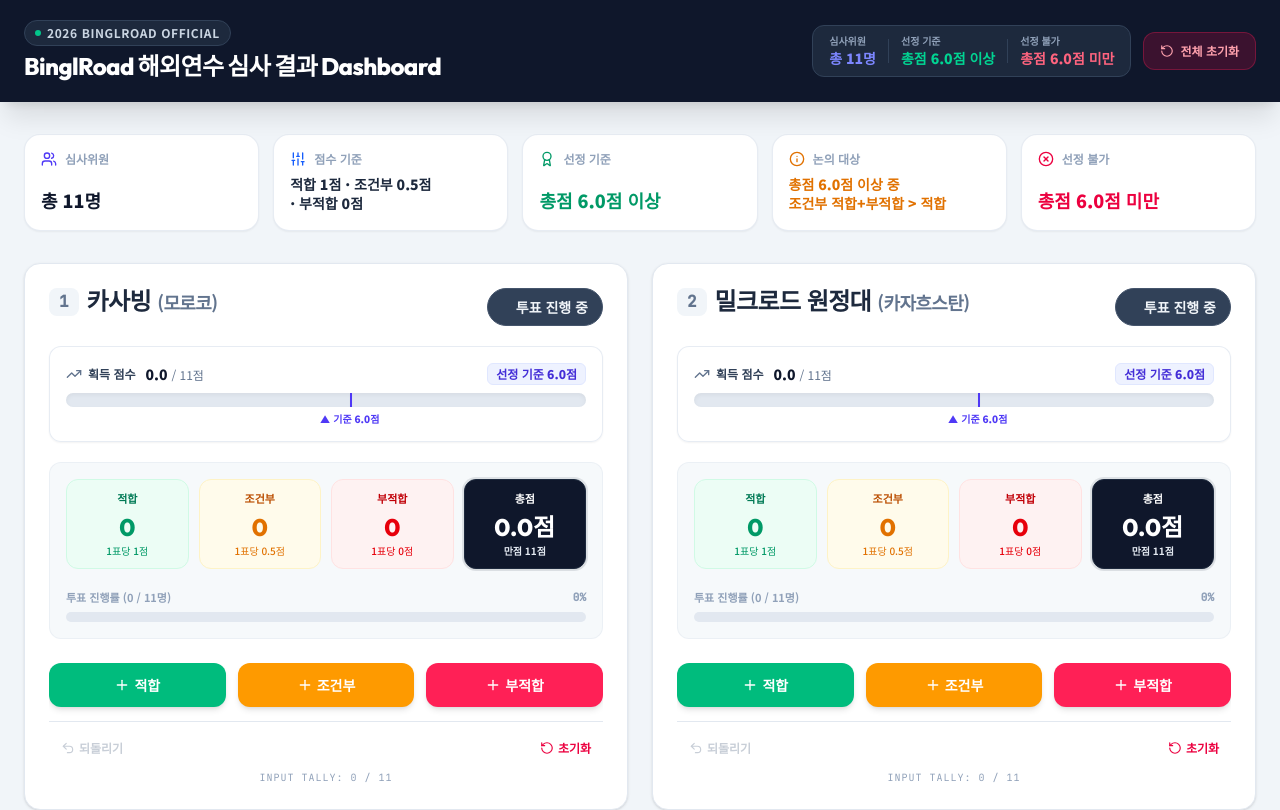
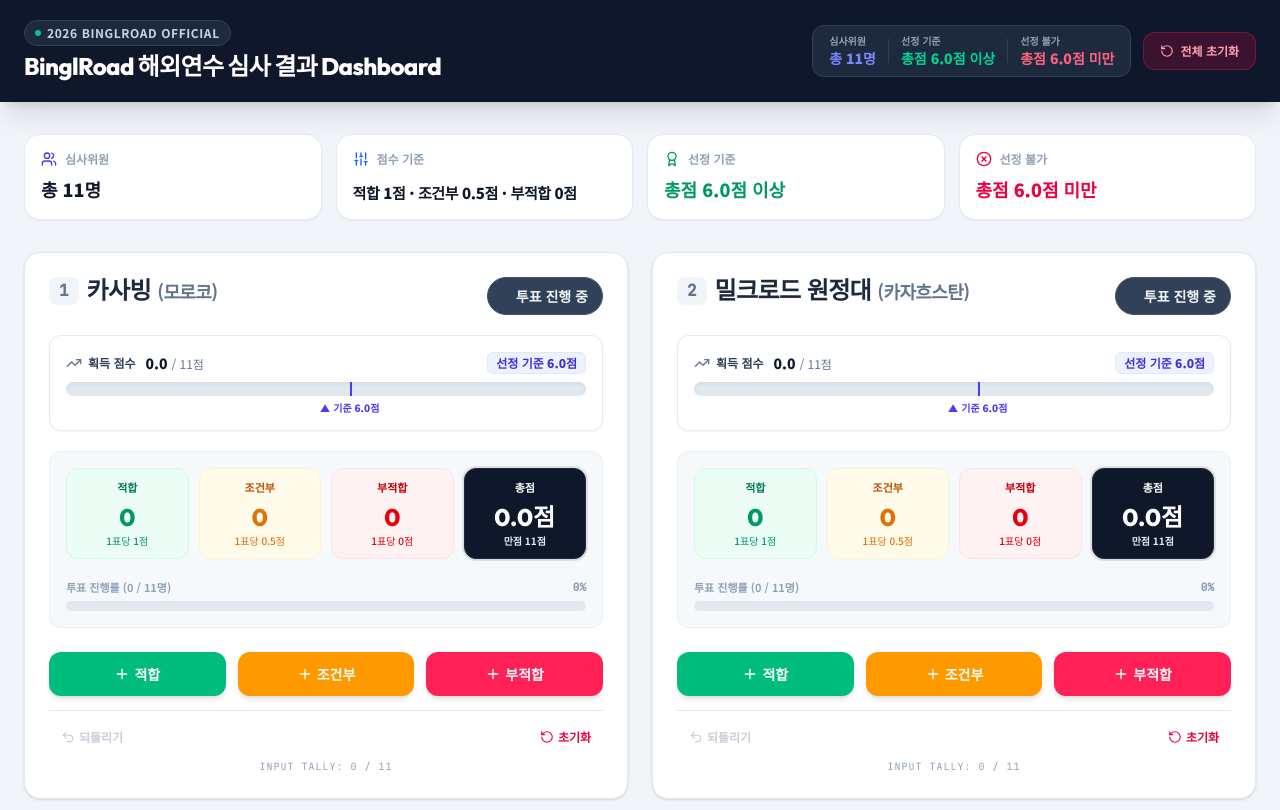
Before and after one commit to nanbini96/binglroad-vote, a React (Vite) app: page / in a window 1280 px wide. Shown: the top 810 px of the page. Built offline with nearby package versions, Linux system fonts and the light colour scheme.

Commit message:
refactor: simplify team selection criteria
Removed "discussion" status and streamlined toast notifications to focus on clear pass/fail results for the selection process.

```diff
--- a/src/App.tsx
+++ b/src/App.tsx
@@ -178,9 +178,7 @@
         if (newTotal === TOTAL_JUDGES) {
           const finalScore = calculateScore(updatedVotes);
           if (finalScore < PASS_SCORE_THRESHOLD) {
-            showToast(`❌ [선정 불가] ${team.name} 팀의 총점이 ${finalScore.toFixed(1)}점으로 선정 기준(6.0점)에 미달하였습니다.`, 'error');
-          } else if (updatedVotes.conditional + updatedVotes.unsuitable > updatedVotes.suitable) {
-            showToast(`⚠️ [논의 대상] ${team.name} 팀은 조건부 적합 및 부적합 의견이 적합 의견보다 많아 심사위원 논의가 필요합니다.`, 'info');
+            showToast(`❌ [선정 불가] ${team.name} 팀 (총점 ${finalScore.toFixed(1)}점)`, 'error');
           } else {
             showToast(`🎉 [선정 확정] ${team.name} 팀이 총점 ${finalScore.toFixed(1)}점으로 연수팀으로 최종 선정되었습니다!`, 'success');
           }
@@ -272,38 +270,26 @@
       };
     }
 
-    // 1. 총점이 6.0점 미만인 경우 -> 「선정 불가」
-    if (score < PASS_SCORE_THRESHOLD) {
+    // 1. 총점이 6.0점 이상인 경우 -> 「연수팀 선정」
+    if (score >= PASS_SCORE_THRESHOLD) {
       return {
-        status: 'REJECTED' as const,
-        text: '선정 불가',
-        badgeClass: 'bg-rose-500 text-white shadow-md font-extrabold',
-        cardClass: 'border-3 border-rose-500 bg-rose-50/70 shadow-[0_0_20px_rgba(244,63,94,0.15)] transition-all duration-300',
-        color: 'rose',
-        progressColor: 'bg-rose-500'
+        status: 'SELECTED' as const,
+        text: '연수팀 선정',
+        badgeClass: 'bg-emerald-500 text-white shadow-md font-extrabold',
+        cardClass: 'border-3 border-emerald-500 bg-emerald-50/70 shadow-[0_0_20px_rgba(16,185,129,0.2)] transition-all duration-300',
+        color: 'emerald',
+        progressColor: 'bg-emerald-500'
       };
     }
 
-    // 2. 총점이 6.0점 이상이면서, 조건부 적합과 부적합의 합계가 적합 표 수보다 많은 경우 -> 「심사위원 논의 대상」
-    if (votes.conditional + votes.unsuitable > votes.suitable) {
-      return {
-        status: 'DISCUSS' as const,
-        text: '심사위원 논의 대상',
-        badgeClass: 'bg-amber-500 text-white shadow-md font-extrabold',
-        cardClass: 'border-3 border-amber-500 bg-amber-50/70 shadow-[0_0_20px_rgba(245,158,11,0.2)] transition-all duration-300',
-        color: 'amber',
-        progressColor: 'bg-amber-500'
-      };
-    }
-
-    // 3. 총점이 6.0점 이상이면서, 적합 표 수가 조건부 적합과 부적합의 합계보다 많거나 같은 경우 -> 「연수팀 선정」
+    // 2. 총점이 6.0점 미만인 경우 -> 「선정 불가」
     return {
-      status: 'SELECTED' as const,
-      text: '연수팀 선정',
-      badgeClass: 'bg-emerald-500 text-white shadow-md font-extrabold',
-      cardClass: 'border-3 border-emerald-500 bg-emerald-50/70 shadow-[0_0_20px_rgba(16,185,129,0.2)] transition-all duration-300',
-      color: 'emerald',
-      progressColor: 'bg-emerald-500'
+      status: 'REJECTED' as const,
+      text: '선정 불가',
+      badgeClass: 'bg-rose-500 text-white shadow-md font-extrabold',
+      cardClass: 'border-3 border-rose-500 bg-rose-50/70 shadow-[0_0_20px_rgba(244,63,94,0.15)] transition-all duration-300',
+      color: 'rose',
+      progressColor: 'bg-rose-500'
     };
   };
 
@@ -366,8 +352,8 @@
       {/* 2. 대시보드 규정 가이드 영역 */}
       <main className="max-w-7xl mx-auto px-6 pt-8 flex-1 w-full">
 
-        {/* 상단 통합 안내 현황판 (5개 카드로 가시성 극대화) */}
-        <section className="grid grid-cols-2 md:grid-cols-5 gap-3.5 mb-8">
+        {/* 상단 통합 안내 현황판 (4개 카드로 가시성 극대화) */}
+        <section className="grid grid-cols-2 sm:grid-cols-4 gap-3.5 mb-8">
 
           {/* 1. 심사위원 */}
           <div className="bg-white p-4 rounded-2xl border border-slate-200/80 shadow-xs flex flex-col justify-between">
@@ -384,8 +370,8 @@
               <Sliders className="w-4 h-4 text-blue-600" />
               <span className="text-xs font-bold text-slate-400 uppercase">점수 기준</span>
             </div>
-            <h3 className="text-xs sm:text-sm font-extrabold text-slate-800 leading-snug">
-              적합 1점 · 조건부 0.5점<br />· 부적합 0점
+            <h3 className="text-[11px] min-[380px]:text-xs sm:text-[13px] md:text-sm lg:text-[15px] font-black text-slate-900 whitespace-nowrap tracking-tight">
+              적합 1점 · 조건부 0.5점 · 부적합 0점
             </h3>
           </div>
 
@@ -398,19 +384,8 @@
             <h3 className="text-lg font-black text-emerald-600">총점 6.0점 이상</h3>
           </div>
 
-          {/* 4. 논의 대상 */}
+          {/* 4. 선정 불가 */}
           <div className="bg-white p-4 rounded-2xl border border-slate-200/80 shadow-xs flex flex-col justify-between">
-            <div className="flex items-center gap-2 text-slate-500 mb-2">
-              <Info className="w-4 h-4 text-amber-600" />
-              <span className="text-xs font-bold text-slate-400 uppercase">논의 대상</span>
-            </div>
-            <h3 className="text-xs sm:text-sm font-black text-amber-600 leading-snug">
-              총점 6.0점 이상 중<br />조건부 적합+부적합 &gt; 적합
-            </h3>
-          </div>
-
-          {/* 5. 선정 불가 */}
-          <div className="col-span-2 md:col-span-1 bg-white p-4 rounded-2xl border border-slate-200/80 shadow-xs flex flex-col justify-between">
             <div className="flex items-center gap-2 text-slate-500 mb-2">
               <XCircle className="w-4 h-4 text-rose-600" />
               <span className="text-xs font-bold text-slate-400 uppercase">선정 불가</span>
@@ -470,28 +445,11 @@
                       className={`px-3.5 py-2 rounded-full text-xs sm:text-sm font-black flex items-center gap-1.5 shrink-0 ${decision.badgeClass}`}
                     >
                       {decision.status === 'SELECTED' && <Sparkles className="w-4 h-4 text-white" />}
-                      {decision.status === 'REJECTED' && <XCircle className="w-4 h-4" />}
-                      {decision.status === 'DISCUSS' && <Info className="w-4 h-4" />}
+                      {decision.status === 'REJECTED' && <XCircle className="w-4 h-4 text-white" />}
                       {decision.status === 'EVALUATING' && <span className="w-2 h-2 rounded-full bg-slate-300 animate-ping"></span>}
                       <span>{decision.text}</span>
                     </motion.div>
                   </div>
-
-                  {/* 선정 불가 안내 박스 */}
-                  {decision.status === 'REJECTED' && (
-                    <div className="mb-5 p-3.5 bg-rose-100/90 border border-rose-300 rounded-xl text-rose-900 text-xs sm:text-sm font-extrabold flex items-center gap-2.5 shadow-xs">
-                      <XCircle className="w-4 h-4 text-rose-600 shrink-0" />
-                      <span>선정 기준인 6.0점에 미달하였습니다.</span>
-                    </div>
-                  )}
-
-                  {/* 논의 대상 전용 노란색 강조 안내 박스 */}
-                  {decision.status === 'DISCUSS' && (
-                    <div className="mb-5 p-3.5 bg-amber-100/90 border border-amber-300 rounded-xl text-amber-900 text-xs sm:text-sm font-extrabold flex items-center gap-2.5 shadow-xs">
-                      <Info className="w-4 h-4 text-amber-600 shrink-0" />
-                      <span>조건부 적합 및 부적합 의견이 적합 의견보다 많아 심사위원 논의가 필요합니다.</span>
-                    </div>
-                  )}
 
                   {/* (2) 점수 진행 바 추가 */}
                   <div className="bg-white/80 p-4 rounded-xl mb-5 border border-slate-200/80 shadow-xs">
```
